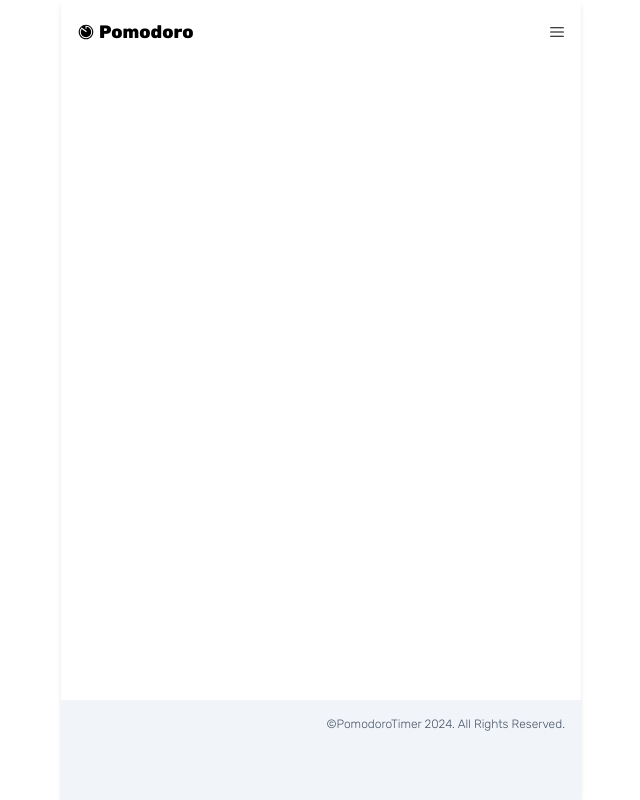
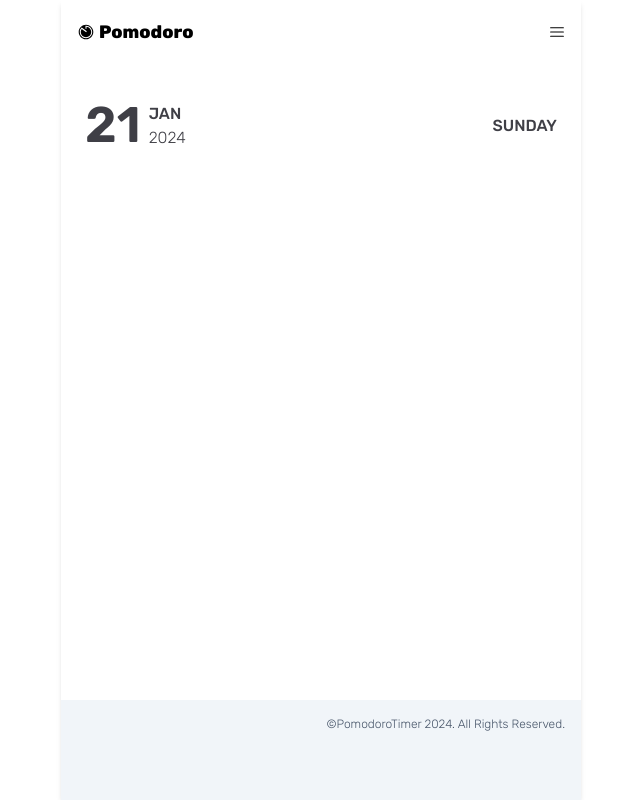
Before and after one commit to AnSuebin/timer, a Next.js app: page / in a window 1280 px wide. Shown: the whole page, without its empty margins (319-959 px from the left). Built offline with nearby package versions, Linux system fonts and the light colour scheme.

Commit message:
feat : 현재시간 기능

```diff
--- a/src/app/page.tsx
+++ b/src/app/page.tsx
@@ -1,7 +1,15 @@
+'use client';
+
+import Current from '@/components/pages/home/Current';
 import Footer from '@/components/layout/Footer';
 import Header from '@/components/layout/Header';
+import HomeTemplate from '@/components/pages/home/HomeTemplate';
 import MobileContainer from '@/components/container/MobileContainer';
 
 export default function Home() {
-  return <MobileContainer Header={<Header />} Footer={<Footer />}></MobileContainer>;
+  return (
+    <MobileContainer Header={<Header />} Footer={<Footer />}>
+      <HomeTemplate Current={<Current />} />
+    </MobileContainer>
+  );
 }
--- a/src/components/container/MobileContainer.tsx
+++ b/src/components/container/MobileContainer.tsx
@@ -1,4 +1,5 @@
 'use client';
+
 import React from 'react';
 
 import { useWindowSize } from '@/hooks/useWindowSize';
@@ -22,7 +23,7 @@ const MobileContainer: React.FC<React.PropsWithChildren<Props>> = ({
   return (
     <div className={'min-h-screen w-screen bg-white'}>
       {MetaHead}
-      <header className="fixed top-0 left-1/2 translate-x-[-50%] z-[999] w-mobileWidth max-mobile:w-full">
+      <header className="fixed top-0 left-1/2 translate-x-[-50%] z-[999] w-mobileWidth max-mobile:w-full ">
         {Header}
       </header>
       <main
--- /dev/null
+++ b/src/components/pages/home/Current.tsx
@@ -0,0 +1,24 @@
+'use client';
+
+import React from 'react';
+
+import useCurrentTime from '@/hooks/useCurrentTime';
+
+const Current = () => {
+  const { year, month, day, dayOfWeek } = useCurrentTime();
+
+  return (
+    <section className="flex justify-between items-center">
+      <div className="flex items-center gap-2 text-zinc-700">
+        <div className="font-semibold text-[50px]">{day}</div>
+        <div>
+          <h5 className="font-medium">{month}</h5>
+          <p className="font-thin">{year}</p>
+        </div>
+      </div>
+      <div className="font-medium text-zinc-700">{dayOfWeek}</div>
+    </section>
+  );
+};
+
+export default Current;
--- /dev/null
+++ b/src/components/pages/home/HomeTemplate.tsx
@@ -0,0 +1,11 @@
+import React from 'react';
+
+interface Props {
+  Current: React.ReactElement;
+}
+
+const HomeTemplate: React.FC<Props> = ({ Current }) => {
+  return <main className=" p-6">{Current}</main>;
+};
+
+export default HomeTemplate;
--- /dev/null
+++ b/src/hooks/useCurrentTime.ts
@@ -0,0 +1,55 @@
+'use client';
+
+import moment from 'moment';
+import React from 'react';
+
+const useCurrentTime = () => {
+  const getCurrentDateTime = () => {
+    const now = moment();
+    const weeks = ['SUNDAY', 'MONDAY', 'TUESDAY', 'WEDNESDAY', 'THURSDAY', 'FRIDAY', 'SATURDAY'];
+    const month = [
+      '',
+      'JAN',
+      'FEB',
+      'MAR',
+      'APR',
+      'MAY',
+      'JUN',
+      'JUL',
+      'AUG',
+      'SEP',
+      'OCT',
+      'NOV',
+      'DEC',
+    ];
+
+    return {
+      year: now.format('YYYY'),
+      month: month[+now.format('M')],
+      day: now.format('DD'),
+      hour: now.format('HH'),
+      minute: now.format('mm'),
+      second: now.format('ss'),
+      ampm: now.format('A'),
+      dayOfWeek: weeks[now.day()],
+    };
+  };
+
+  const [current, setCurrent] = React.useState(() => getCurrentDateTime());
+
+  const updateDateTime = () => {
+    setCurrent(getCurrentDateTime());
+  };
+
+  React.useEffect(() => {
+    const intervalId = setInterval(updateDateTime, 1000);
+
+    return () => {
+      clearInterval(intervalId);
+    };
+  }, []);
+
+  return current;
+};
+
+export default useCurrentTime;
```
